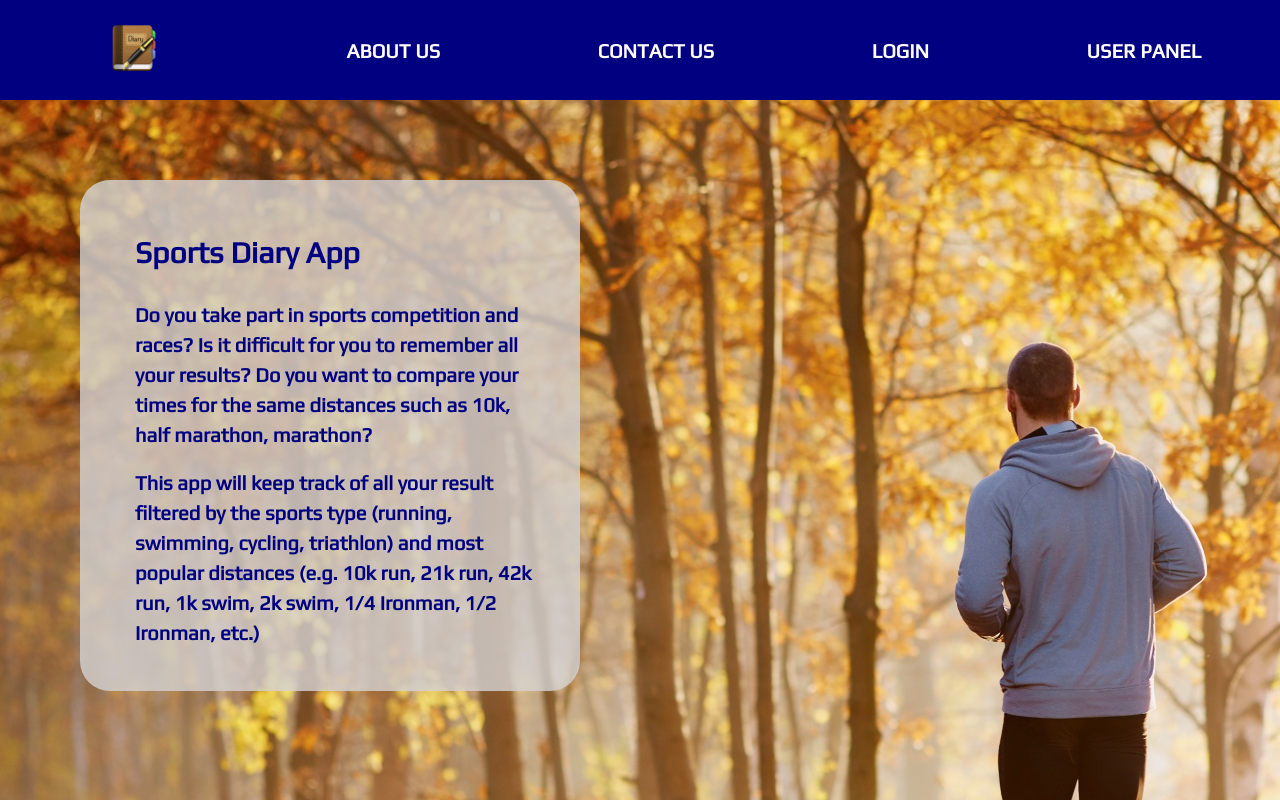
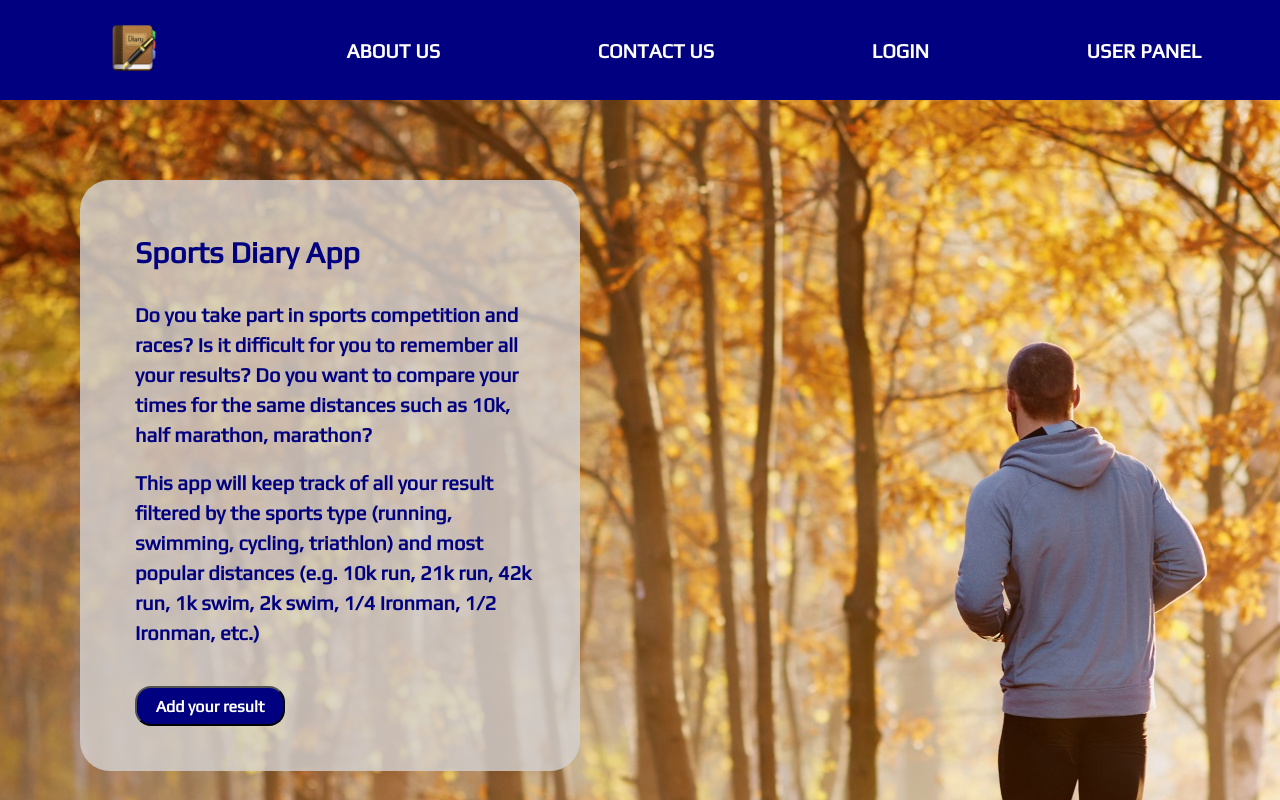
Before and after one commit to marcinbe88/sports-diary-app, a React (Create React App) app in the folder my-react-app/: page / in a window 1280 px wide. Shown: the top 800 px of the page. Built offline with nearby package versions, Linux system fonts and the light colour scheme.

Commit message:
added button with link to the main view

```diff
--- a/my-react-app/src/components/Main/Main.js
+++ b/my-react-app/src/components/Main/Main.js
@@ -1,9 +1,11 @@
 import {
+  StyledButton,
   StyledHeader,
   StyledMainDescription,
   StyledMainSection,
   StyledParagraph,
 } from "./Main.style";
+import { NavLink } from "react-router-dom";
 
 export const Main = () => {
   return (
@@ -21,6 +23,9 @@ export const Main = () => {
           distances (e.g. 10k run, 21k run, 42k run, 1k swim, 2k swim, 1/4
           Ironman, 1/2 Ironman, etc.)
         </StyledParagraph>
+        <NavLink to="/userpanel-seeresult">
+          <StyledButton>Add your result</StyledButton>
+        </NavLink>
       </StyledMainDescription>
     </StyledMainSection>
   );
--- a/my-react-app/src/components/Main/Main.style.js
+++ b/my-react-app/src/components/Main/Main.style.js
@@ -31,3 +31,19 @@ export const StyledMainDescription = styled.div`
   width: 500px;
   padding: 25px;
 `;
+
+export const StyledButton = styled.button`
+  width: 150px;
+  height: 40px;
+  margin: 20px 30px;
+  border-radius: 16px;
+  background-color: navy;
+  color: white;
+  font-size: 16px;
+  font-weight: bold;
+  font-family: 'play';
+  &:hover {
+    color: rgb(29, 104, 255);
+    cursor: pointer;
+  }
+`
```
